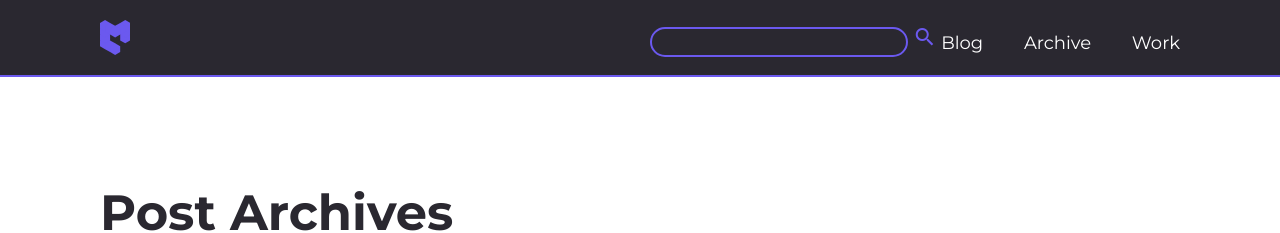
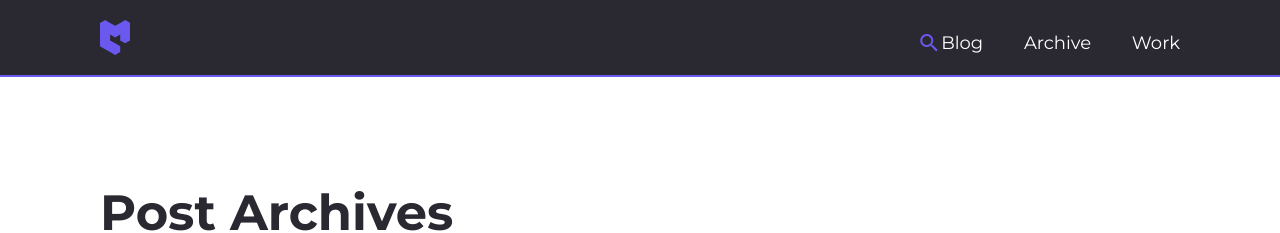
Before and after one commit to Splode/cm-blog, a Jekyll site: the page built from archive.html, in a window 1280 px wide. Shown: the top 233 px of the page. Built offline with Jekyll 4.4.1, drawn with Linux system fonts in a browser that asks for light colours; nearby versions of some CDN libraries.

Commit message:
Nightly Build
Working on expanding/collapsing search input. Animations are finished.
Need to implement toggling behavior with Vue.

```diff
--- a/_sass/_layout.scss
+++ b/_sass/_layout.scss
@@ -357,35 +357,6 @@
   }
 }
 
-.search-container {
-  background-color: $plum;
-  display: flex;
-  flex-direction: column;
-  margin-top: 75px;
-  position: fixed;
-  width: 100vw;
-  height: 100vh;
-  z-index: 1000;
-}
-
-.search-icon {
-  color: $brightPurple;
-  cursor: pointer;
-}
-
-.search-input {
-  background: transparent;
-  border: 2px solid $brightPurple;
-  border-radius: 25px;
-  color: $white;
-  outline: none;
-  padding-left: 1em;
-}
-
-.search-tag {
-  display: inline;
-}
-
 .tags {
   color: $plumMeat;
   font-size: 0.85em;
--- a/_sass/navigation.scss
+++ b/_sass/navigation.scss
@@ -1,3 +1,9 @@
+.menu-container {
+  display: flex;
+  align-items: center;
+  justify-content: flex-end;
+}
+
 // Collapse nav bar on scroll down
 .collapse {
   animation: collapse .5s ease forwards;
--- /dev/null
+++ b/_sass/search.scss
@@ -0,0 +1,65 @@
+.search-container {
+  background-color: $plum;
+  display: flex;
+  flex-direction: column;
+  margin-top: 75px;
+  position: fixed;
+  width: 100vw;
+  height: 100vh;
+  z-index: 1000;
+}
+
+.search-icon {
+  color: $brightPurple;
+  cursor: pointer;
+}
+
+.search-input {
+  background: transparent;
+  border: 2px solid $brightPurple;
+  border-radius: 25px;
+  color: $white;
+  opacity: 0;
+  outline: none;
+  padding-left: 1em;
+  width: 0;
+}
+
+.search-input.active {
+    animation: input-open .3s ease forwards;
+}
+
+.search-input.inactive {
+    animation: input-close .3s ease forwards;
+}
+
+.search-tag {
+  display: inline;
+}
+
+@keyframes input-open {
+    0% {
+        opacity: 0;
+        width: 0px;
+    }
+    50% {
+        opacity: 1;
+    }
+    100% {
+        opacity: 1;
+        width: auto;
+    }
+}
+
+@keyframes input-close {
+    0% {
+        opacity: 1;
+        width: auto;
+    }
+    50% {
+        opacity: 0;
+    }
+    100% {
+        width: 0;
+    }
+}
--- a/css/main.scss
+++ b/css/main.scss
@@ -11,4 +11,5 @@
 @import "base";
 @import "layout";
 @import "navigation";
+@import "search";
 @import "syntax-highlighting"; //Default syntax-highlighting via Jekyll
```
Also changed, not shown: _drafts/babel-loader.md (+1 -1 lines).
